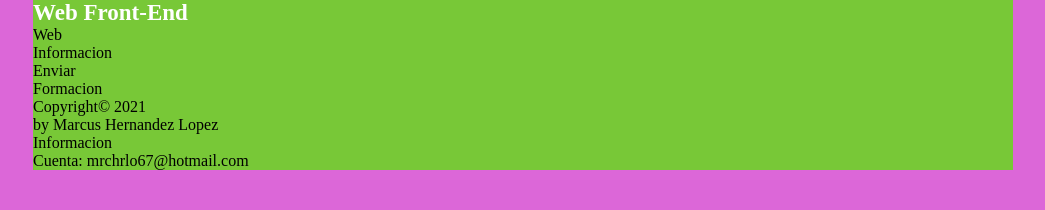
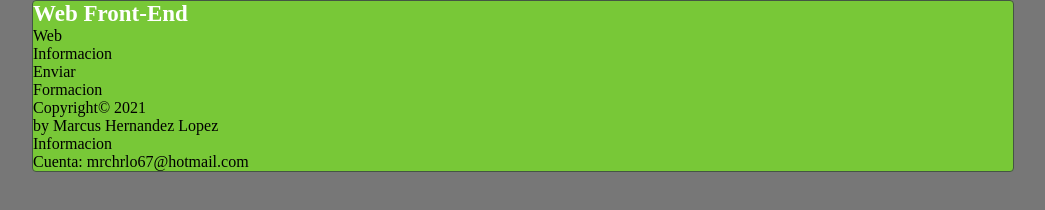
Before and after one commit to musdertckli/losty, a plain HTML site: page index.html in a window 1280 px wide. Shown: the whole page, without its empty margins (117-1162 px from the left). Drawn offline with Linux system fonts and the light colour scheme.

Commit message:
Update main.css

```diff
--- a/main.css
+++ b/main.css
@@ -3,11 +3,13 @@
   padding:0;
 }
 body{
-  background:#dc67d8;
+  background:#777;
 }
 #contenedor{
   width:980px;
-  heigth:680px;
+  heigth:980px;
+  border:1px solid #454;
+  border-radius:4px;
   background:#78c837;
 }
 h1{
```
